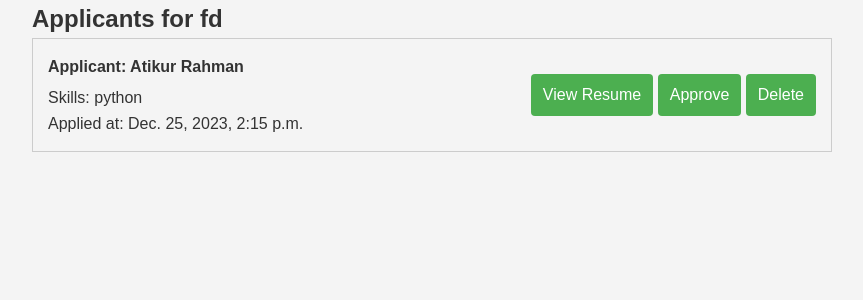
After one commit to rajeshdiu/Job-Portal-Class-Practice, a Django app: page /applicant_list/7 in a window 1280 px wide. The commit adds this page. Shown: the top 300 px of the page, without its empty margins (208-1071 px from the left). Run offline with Django 5.2, Linux system fonts and the light colour scheme; data comes from the database, SQL or seed files in the repository; both versions use the stored data as it was after the commit.

Commit message:
Apply job as a job seeker

```diff
--- a/myProject/Template/JobSeeker/applyjob.html
+++ b/myProject/Template/JobSeeker/applyjob.html
@@ -52,7 +52,9 @@
 </head>
 <body>
 
-    <form>
+    <form  method="POST" enctype="multipart/form-data">
+
+        {% csrf_token %}
         <label for="skills">Skills:</label>
         <input type="text" id="skills" name="skills" required>
 
--- /dev/null
+++ b/myProject/Template/Recruiter/applicant_list.html
@@ -0,0 +1,85 @@
+{% extends "dashboard.html" %}
+
+{% block content %}
+
+<!DOCTYPE html>
+<html lang="en">
+<head>
+    <meta charset="UTF-8">
+    <meta name="viewport" content="width=device-width, initial-scale=1.0">
+    <title>Job Application Form</title>
+    <style>
+            body {
+              font-family: Arial, sans-serif;
+            }
+
+            .container {
+              max-width: 800px;
+              margin: 0 auto;
+            }
+
+            .applicant-list {
+              list-style-type: none;
+              padding: 0;
+            }
+
+            .applicant-item {
+              border: 1px solid #ccc;
+              margin-bottom: 15px;
+              padding: 15px;
+              display: flex;
+              justify-content: space-between;
+              align-items: center;
+            }
+
+            .applicant-info {
+              flex-grow: 1;
+            }
+
+            .applicant-name {
+              font-weight: bold;
+              margin-bottom: 5px;
+            }
+
+            .resume-link a {
+              text-decoration: none;
+              background-color: #4caf50;
+              color: white;
+              padding: 8px 12px;
+              border-radius: 4px;
+              display: inline-block;
+              transition: background-color 0.3s;
+            }
+
+            .resume-link a:hover {
+              background-color: #45a049;
+            }
+    </style>
+</head>
+<body>
+
+    <div class="container">
+        <h2>Applicants for {{ job.job_title }}</h2>
+        <ul class="applicant-list">
+          {% for applicant in applicants %}
+            <li class="applicant-item">
+              <div class="applicant-info">
+                <p class="applicant-name">Applicant: {{ applicant.applicant.display_name }}</p>
+                <p class="applicant-skills">Skills: {{ applicant.skills }}</p>
+                <p class="applicant-applied-at">Applied at: {{ applicant.applied_at }}</p>
+              </div>
+              <div class="resume-link">
+                <a href="{{ applicant.resume.url }}" target="_blank">View Resume</a>
+                <a href="" >Approve</a>
+                <a href="" >Delete</a>
+              </div>
+            </li>
+          {% endfor %}
+        </ul>
+      </div>
+
+</body>
+</html>
+
+
+{% endblock content %}
--- a/myProject/Template/Recruiter/postedJob.html
+++ b/myProject/Template/Recruiter/postedJob.html
@@ -55,7 +55,7 @@
 
       <a href="{% url 'editPage' i.id %}">Edit</a>
       <a href="{% url 'deletePage' i.id %}">Delete</a>
-      <a href="">Applicants</a>
+      <a href="{% url 'applicant_list' i.id %}">Applicants</a>
 
     </td>
   </tr>
@@ -63,6 +63,7 @@
 </table>
 
 </body>
+
 </html>
 
 {% endblock content %}
--- a/myProject/myApp/admin.py
+++ b/myProject/myApp/admin.py
@@ -13,3 +13,4 @@ admin.site.register(job_model)
 
 admin.site.register(RecruiterProfile)
 admin.site.register(JobSeekerProfile)
+admin.site.register(jobApplyModel)
--- a/myProject/myApp/models.py
+++ b/myProject/myApp/models.py
@@ -18,6 +18,8 @@ class Custom_User(AbstractUser):
         return self.display_name
 
 
+
+
 class job_model(models.Model):
     job_title = models.CharField(max_length=100, null=True)
     company_name = models.CharField(max_length=100, null=True)
@@ -27,18 +29,19 @@ class job_model(models.Model):
     update_at = models.DateTimeField(auto_now=True, null=True)
     job_creator = models.ForeignKey(Custom_User, on_delete=models.CASCADE)
 
-    def save(self, *args, **kwargs):
-        if not self.id:
-            # This is a new instance, set create_at and update_at to current time
-            self.create_at = timezone.now()
-            self.update_at = timezone.now()
-        else:
-            # This is an update, only set update_at to current time
-            self.update_at = timezone.now()
-        super().save(*args, **kwargs)
+    def __str__(self):
+        return self.job_title
+
+class jobApplyModel(models.Model):
+
+    job=models.ForeignKey(job_model,on_delete=models.CASCADE,related_name='applications')
+    applicant=models.ForeignKey(Custom_User,on_delete=models.CASCADE)
+    applied_at = models.DateTimeField(auto_now_add=True)
+    skills = models.CharField(max_length=255, blank=True, null=True)
+    resume = models.FileField(upload_to='resumes/', blank=True, null=True)
 
     def __str__(self):
-        return self.job_title
+        return f"{self.applicant.display_name} applied for {self.job.job_title}"
 
 class RecruiterProfile(models.Model):
     user = models.OneToOneField(Custom_User,on_delete=models.CASCADE,null=True, related_name='recruiterprofile')
--- a/myProject/myProject/urls.py
+++ b/myProject/myProject/urls.py
@@ -22,7 +22,11 @@ urlpatterns = [
     path('changePasswordPage/',changePasswordPage,name='changePasswordPage'),
     path('Post_or_Applied_Job_Page/',Post_or_Applied_Job_Page,name='Post_or_Applied_Job_Page'),
     path('Applied_Job_By_Applicants_Page/',Applied_Job_By_Applicants_Page,name='Applied_Job_By_Applicants_Page'),
+    path('applicant_list/<str:myid>',applicant_list,name='applicant_list'),
 ]
 
 if settings.DEBUG:
     urlpatterns += static(settings.MEDIA_URL, document_root=settings.MEDIA_ROOT)
+
+if settings.DEBUG:
+    urlpatterns += static(settings.STATIC_URL, document_root=settings.STATIC_ROOT)
--- a/myProject/myProject/views.py
+++ b/myProject/myProject/views.py
@@ -13,6 +13,7 @@ from django.contrib import messages
 
 from myApp.models import *
 
+from django.templatetags.static import static  # Import the static function
 
 def signupPage(request):
     if request.method == "POST":
@@ -21,11 +22,13 @@ def signupPage(request):
         mail = request.POST.get('email')
         pass_word = request.POST.get('password')
         usertype = request.POST.get('user_type')
+        default_profile_pic_url = static('img/default_profile_pic.png')  # Adjust the path as per your project structure
 
         user = Custom_User.objects.create_user(username=user_name, password=pass_word)
         user.display_name = displayname
         user.email = mail
         user.user_type = usertype
+        user.profile_pic = default_profile_pic_url  # Set the default profile picture URL
         user.save()
 
         # Create corresponding profile
@@ -38,6 +41,7 @@ def signupPage(request):
         return redirect("signinPage")
 
     return render(request, 'signup.html')
+
 
 def changePasswordPage(request):
     if request.method == 'POST':
@@ -176,10 +180,34 @@ def updatePage(request):
 @login_required
 def applyPage(request,myid):
 
-    job=job_model.objects.filter(id=myid)
 
+    job = get_object_or_404(job_model, id=myid)
 
-    return render(request,'JobSeeker/applyjob.html')
+    if request.method == 'POST':
+        skills = request.POST.get('skills')
+        resume = request.FILES.get('resume')
+
+        if skills and resume:
+            applicant = request.user
+
+            application = jobApplyModel.objects.create(
+                job=job,
+                applicant=applicant,
+                skills=skills,
+                resume=resume,
+            )
+
+            application.save()
+            messages.success(request, 'Application submitted successfully!')
+            return redirect("Applied_Job_By_Applicants_Page")
+        else:
+            messages.error(request, 'Error in the application form. Please check the fields.')
+
+    context={
+        'job':job
+            }
+
+    return render(request,'JobSeeker/applyjob.html',context)
 
 
 @login_required
@@ -265,6 +293,26 @@ def Post_or_Applied_Job_Page(request):
 
 def Applied_Job_By_Applicants_Page(request):
 
+    job_seeker=request.user
+
+    applied_job=jobApplyModel.objects.filter(applicant=job_seeker)
+
+    context={
+        'applied_job':applied_job,
+
+    }
+
+    return render(request,'JobSeeker/AppliedJob.html',context)
 
 
-    return render(request,'JobSeeker/AppliedJob.html')
+def applicant_list(request,myid):
+
+    myJob = get_object_or_404(job_model, id=myid)
+    applicants = jobApplyModel.objects.filter(job=myJob)
+    context = {
+        'job': myJob,
+        'applicants': applicants,
+    }
+
+
+    return render(request,"Recruiter/applicant_list.html",context)
```
Also changed, not shown: myProject/Template/JobSeeker/AppliedJob.html (+58 -0 lines), myProject/Template/profile.html (+7 -13 lines), myProject/db.sqlite3, myProject/media/profile_pic/DSC_0040.JPG (added), myProject/media/profile_pic/Screenshot_375.png (added), myProject/myApp/migrations/0013_jobapplymodel.py (added), myProject/static/img/default.png (added), 6 other files.
